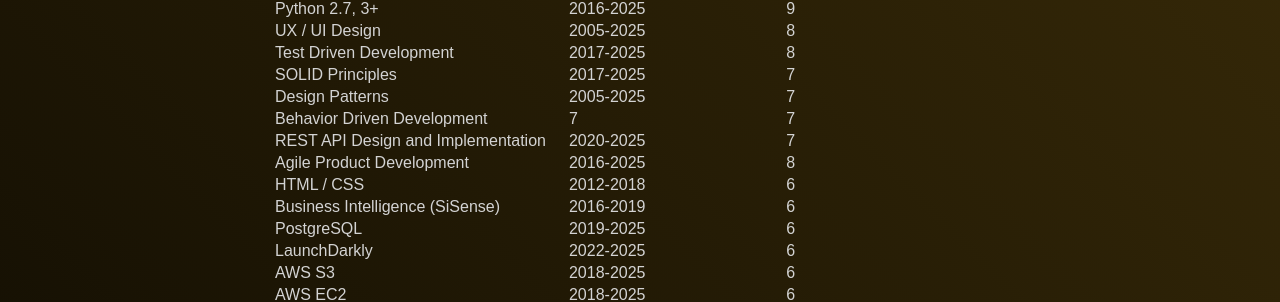
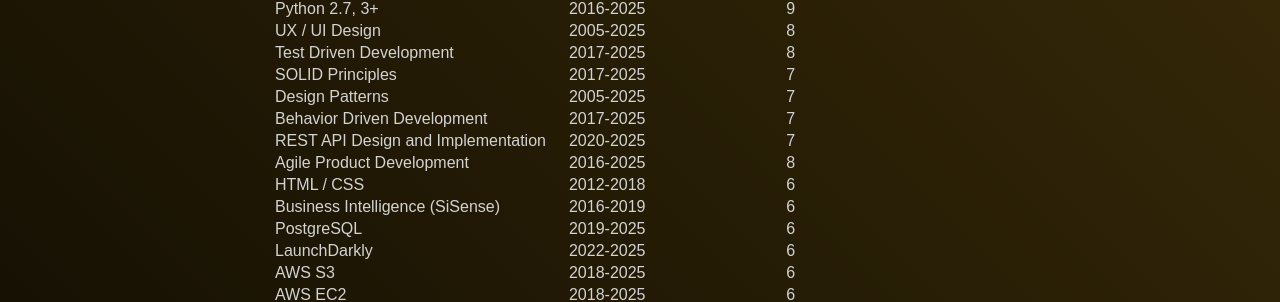
Before and after one commit to dekay2001/dekay2001.github.io, a Jekyll site: the page built from resume/index.md, in a window 1280 px wide and 900 px high, scrolled down 483 px. Shown: the part 150-452 px from the top of the window. Built offline with Jekyll 4.4.1, drawn with Linux system fonts in a browser that asks for light colours.

Commit message:
no message

```diff
--- a/resume/index.md
+++ b/resume/index.md
@@ -31,7 +31,7 @@
 | Test Driven Development              | 2017-2025                  | 8                |
 | SOLID Principles                     | 2017-2025                  | 7                |
 | Design Patterns                      | 2005-2025                  | 7                |
-| Behavior Driven Development          | 7                          | 7                |
+| Behavior Driven Development          | 2017-2025                  | 7                |
 | REST API Design and Implementation   | 2020-2025                  | 7                |
 | Agile Product Development            | 2016-2025                  | 8                |
 | HTML / CSS                           | 2012-2018                  | 6                |
```
